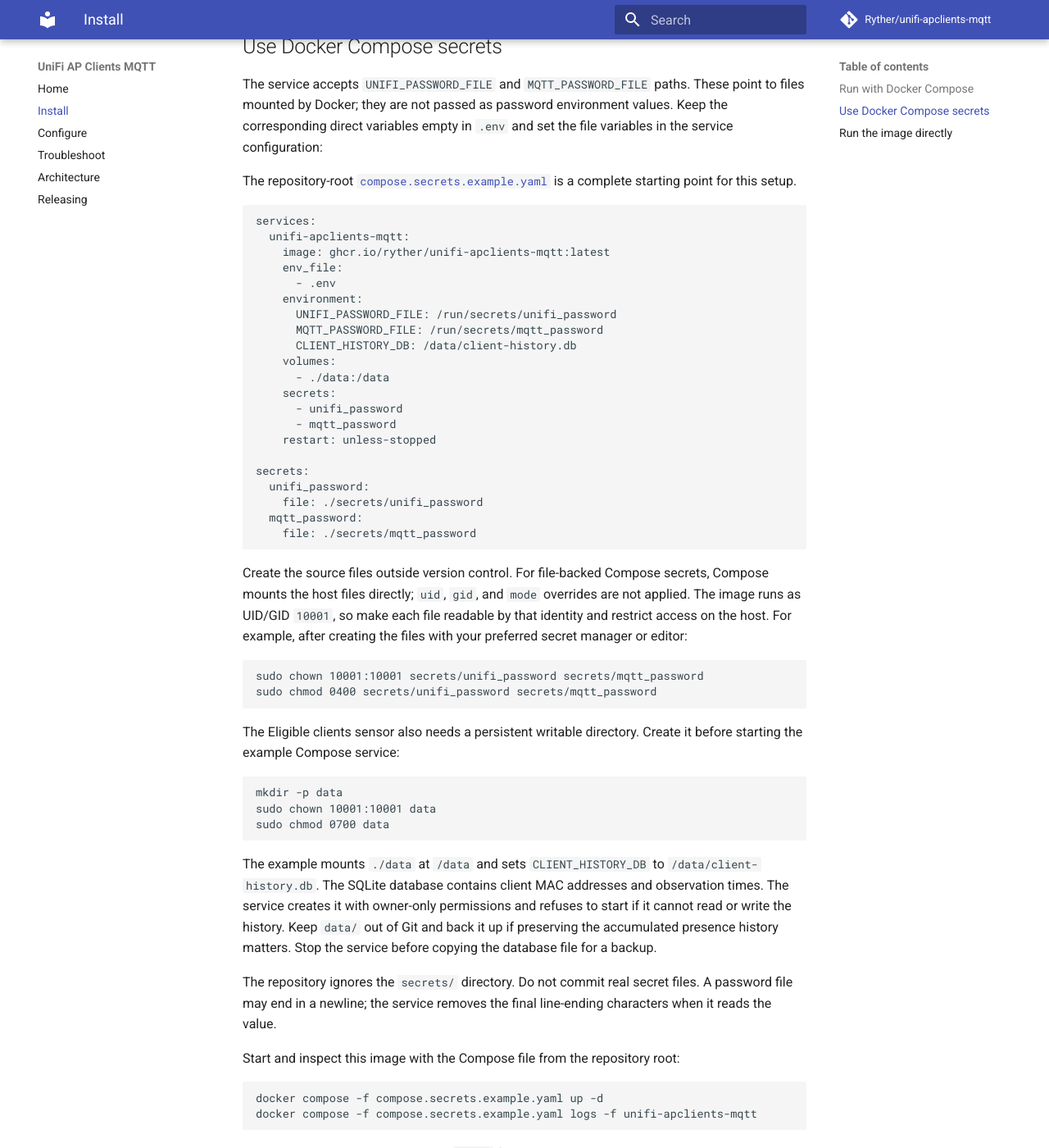
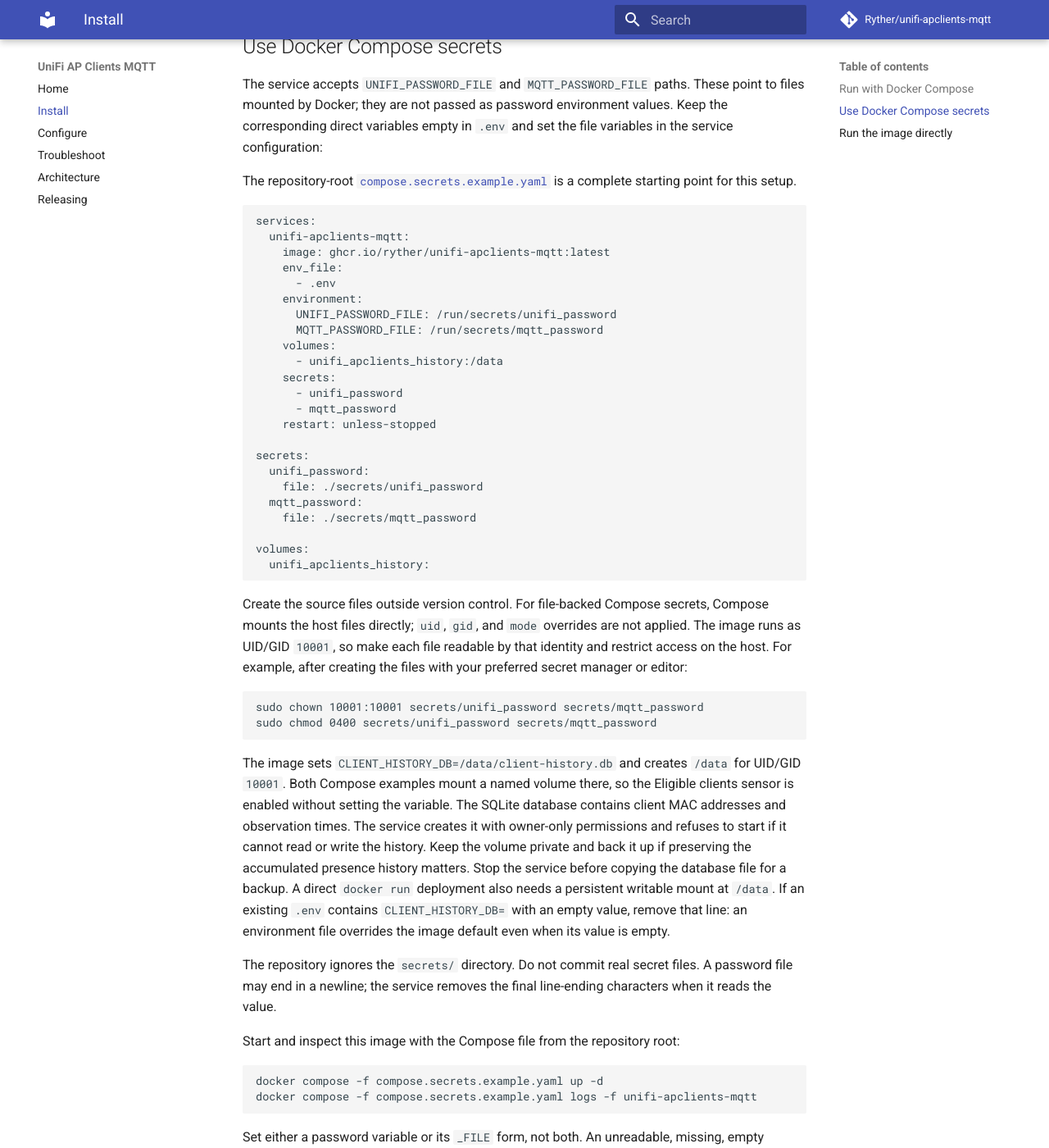
Before and after one commit to Ryther/unifi-apclients-mqtt, an MkDocs documentation site: the page built from docs/installation.md, in a window 1280 px wide and 1400 px high, scrolled down 851 px. Shown: the whole window at 82% size. Built offline with MkDocs 1.6.1 and Material for MkDocs 9.7.7, drawn with Linux system fonts in a browser that asks for light colours; comment, search, counter and statistics services are not loaded.

Commit message:
feat: persist client history by default in container (#30)

````diff
--- a/compose.secrets.example.yaml
+++ b/compose.secrets.example.yaml
@@ -6,9 +6,8 @@
     environment:
       UNIFI_PASSWORD_FILE: /run/secrets/unifi_password
       MQTT_PASSWORD_FILE: /run/secrets/mqtt_password
-      CLIENT_HISTORY_DB: /data/client-history.db
     volumes:
-      - ./data:/data
+      - unifi_apclients_history:/data
     secrets:
       - unifi_password
       - mqtt_password
@@ -24,3 +23,6 @@
     file: ./secrets/unifi_password
   mqtt_password:
     file: ./secrets/mqtt_password
+
+volumes:
+  unifi_apclients_history:
--- a/compose.yaml
+++ b/compose.yaml
@@ -3,9 +3,14 @@
     build: .
     env_file:
       - .env
+    volumes:
+      - unifi_apclients_history:/data
     restart: unless-stopped
     logging:
       driver: json-file
       options:
         max-size: 10m
         max-file: "3"
+
+volumes:
+  unifi_apclients_history:
--- a/docs/installation.md
+++ b/docs/installation.md
@@ -54,9 +54,8 @@
     environment:
       UNIFI_PASSWORD_FILE: /run/secrets/unifi_password
       MQTT_PASSWORD_FILE: /run/secrets/mqtt_password
-      CLIENT_HISTORY_DB: /data/client-history.db
     volumes:
-      - ./data:/data
+      - unifi_apclients_history:/data
     secrets:
       - unifi_password
       - mqtt_password
@@ -67,6 +66,9 @@
     file: ./secrets/unifi_password
   mqtt_password:
     file: ./secrets/mqtt_password
+
+volumes:
+  unifi_apclients_history:
 ```
 
 Create the source files outside version control. For file-backed Compose
@@ -80,21 +82,18 @@
 sudo chmod 0400 secrets/unifi_password secrets/mqtt_password
 ```
 
-The Eligible clients sensor also needs a persistent writable directory. Create
-it before starting the example Compose service:
-
-```sh
-mkdir -p data
-sudo chown 10001:10001 data
-sudo chmod 0700 data
-```
-
-The example mounts `./data` at `/data` and sets `CLIENT_HISTORY_DB` to
-`/data/client-history.db`. The SQLite database contains client MAC addresses and
-observation times. The service creates it with owner-only permissions and
-refuses to start if it cannot read or write the history. Keep `data/` out of
-Git and back it up if preserving the accumulated presence history matters.
-Stop the service before copying the database file for a backup.
+The image sets `CLIENT_HISTORY_DB=/data/client-history.db` and creates `/data`
+for UID/GID `10001`. Both Compose examples mount a named volume there, so the
+Eligible clients sensor is enabled without setting the variable. The SQLite
+database contains client MAC addresses and observation times. The service
+creates it with owner-only permissions and refuses to start if it cannot read
+or write the history. Keep the volume private and back it up if preserving the
+accumulated presence history matters. Stop the service before copying the
+database file for a backup. A direct `docker run` deployment also needs a
+persistent writable mount at `/data`.
+If an existing `.env` contains `CLIENT_HISTORY_DB=` with an empty value, remove
+that line: an environment file overrides the image default even when its value
+is empty.
 
 The repository ignores the `secrets/` directory. Do not commit real secret
 files. A password file may end in a newline; the service removes the final
````
Also changed, not shown: .agents/skills/unifi-apclients-mqtt-guide/SKILL.md (+11 -7 lines), README.md (+7 -3 lines), docs/architecture.md (+2 -1 lines), docs/configuration.md (+2 -2 lines), docs/troubleshooting.md (+7 -4 lines), 2 other files.
